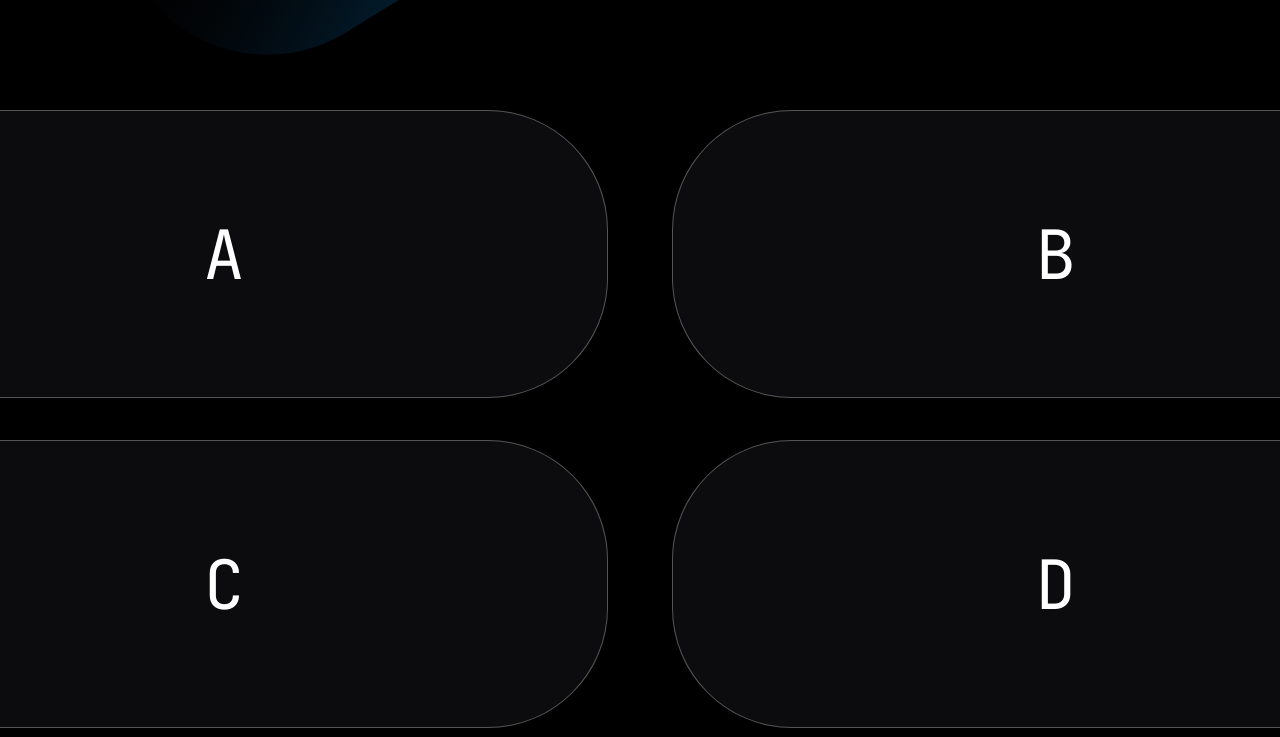
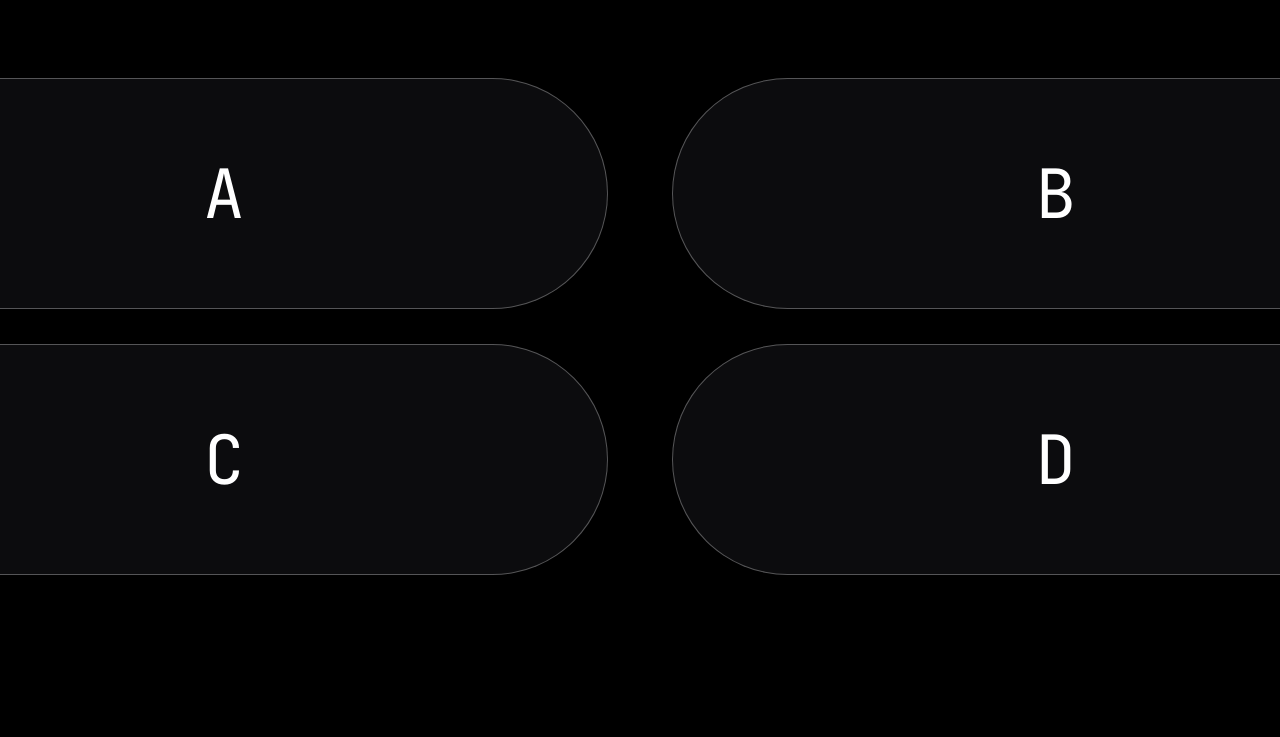
Before and after one commit to marsasgrg/BananaBranches, a plain HTML site: page index.html in a window 1280 px wide. Shown: the part 217-954 px from the top of the page. After the commit the page ends 867 px from the top, so only its background shows below. Drawn offline with Linux system fonts and the light colour scheme.

Commit message:
Finalized style

```diff
--- a/style.css
+++ b/style.css
@@ -25,9 +25,7 @@ body {
     min-height: 100vh;
     align-items: center;
 
-    background-image: url("background.svg");
-    background-repeat: no-repeat;
-    background-size: contain;
+
 }
 
 h1 {
@@ -40,7 +38,7 @@ h1 {
 #app {
     max-width: 2560px;
     min-width: 1280px;
-    height:100vh;
+    height:80vh;
 }
 
 .logo {
```
